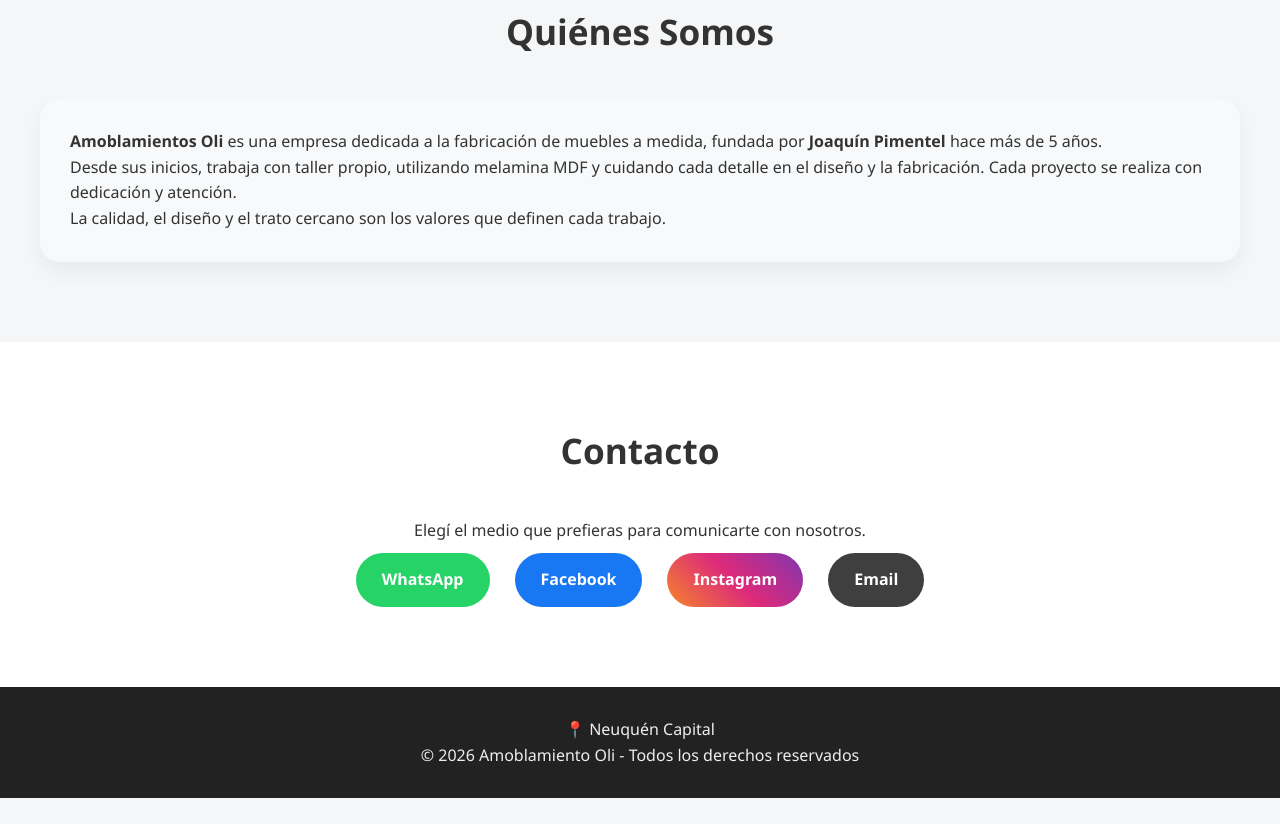
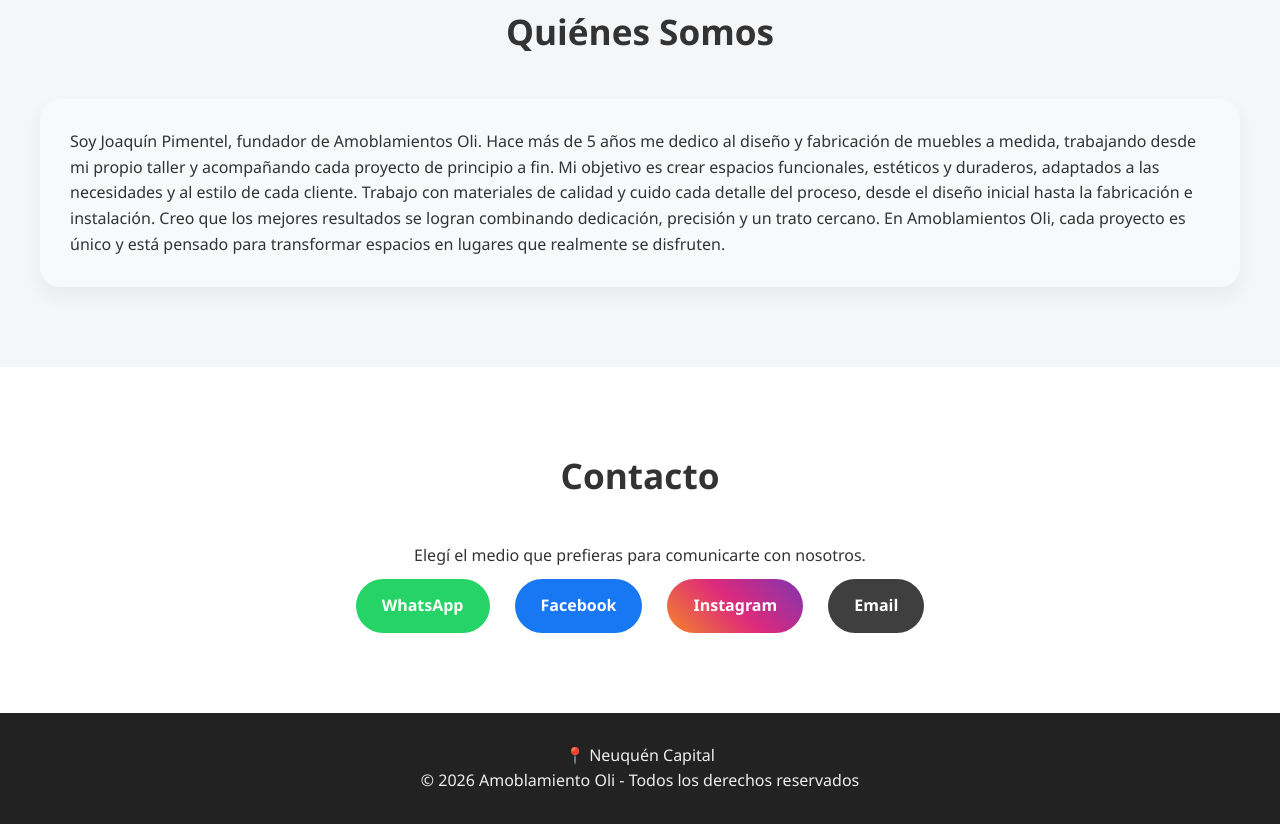
Before and after one commit to amoblamientosoli/Amoblamientosoli, a plain HTML site: page index.html in a window 1280 px wide. Shown: the part 1232-2056 px from the top of the page. Before the commit the page ends 2030 px from the top, so only its background shows below. Drawn offline with Linux system fonts and the light colour scheme.

Commit message:
Update index.html

```diff
--- a/index.html
+++ b/index.html
@@ -370,17 +370,14 @@
   <div class="cards">
     <div class="card" style="grid-column:1/-1">
       <p>
-        <strong>Amoblamientos Oli</strong> es una empresa dedicada a la fabricación de muebles a medida, fundada por
-        <strong>Joaquín Pimentel</strong> hace más de 5 años.
-      </p>
+         Soy Joaquín Pimentel, fundador de Amoblamientos Oli.
 
-      <p>
-        Desde sus inicios, trabaja con taller propio, utilizando melamina MDF y cuidando cada detalle en el diseño
-        y la fabricación. Cada proyecto se realiza con dedicación y atención.
-      </p>
+Hace más de 5 años me dedico al diseño y fabricación de muebles a medida, trabajando desde mi propio taller y acompañando cada proyecto de principio a fin. Mi objetivo es crear espacios funcionales, estéticos y duraderos, adaptados a las necesidades y al estilo de cada cliente.
 
-      <p>
-        La calidad, el diseño y el trato cercano son los valores que definen cada trabajo.
+Trabajo con materiales de calidad y cuido cada detalle del proceso, desde el diseño inicial hasta la fabricación e instalación. Creo que los mejores resultados se logran combinando dedicación, precisión y un trato cercano.
+
+En Amoblamientos Oli, cada proyecto es único y está pensado para transformar espacios en lugares que realmente se disfruten.
+
       </p>
     </div>
   </div>
```
